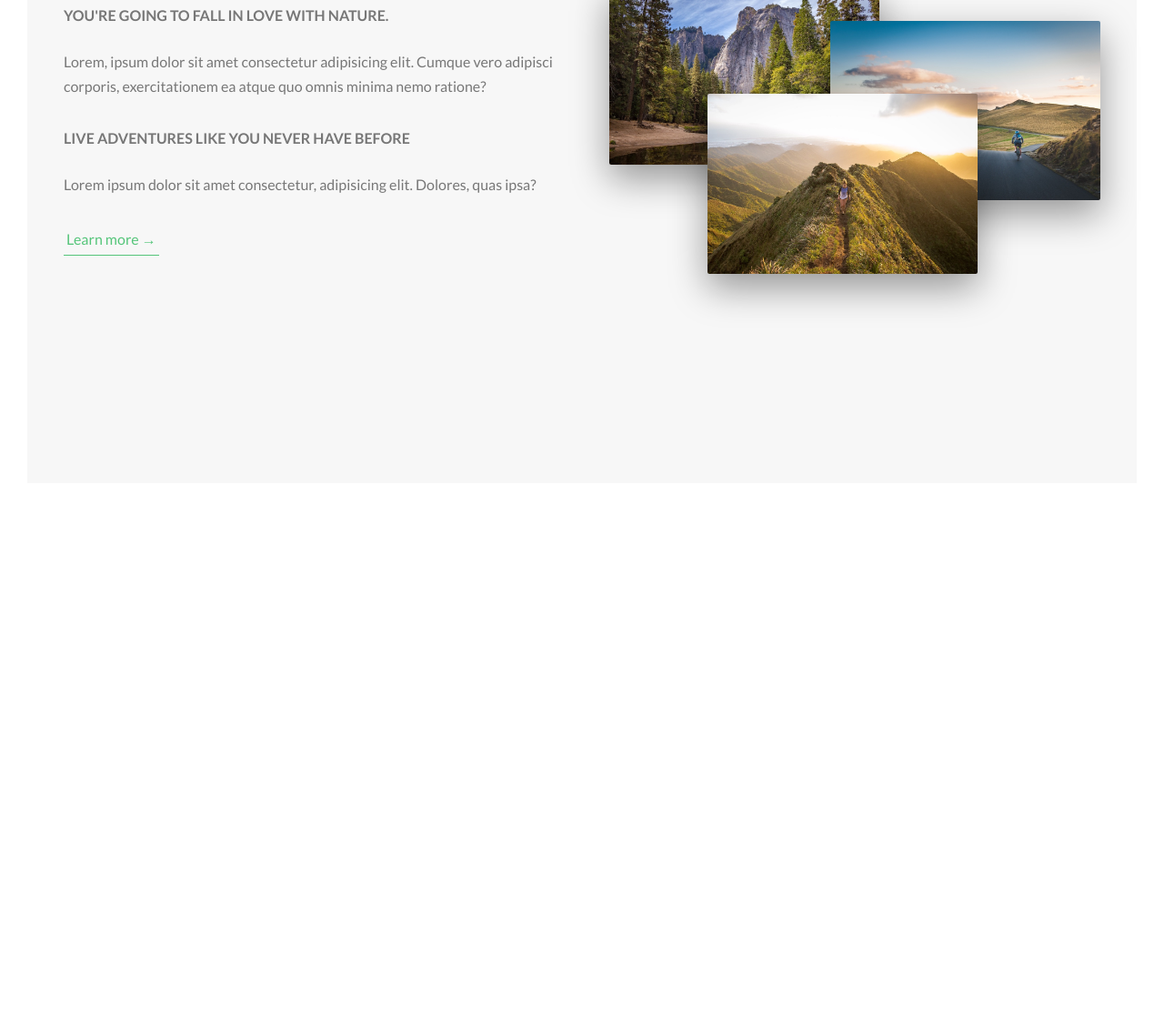
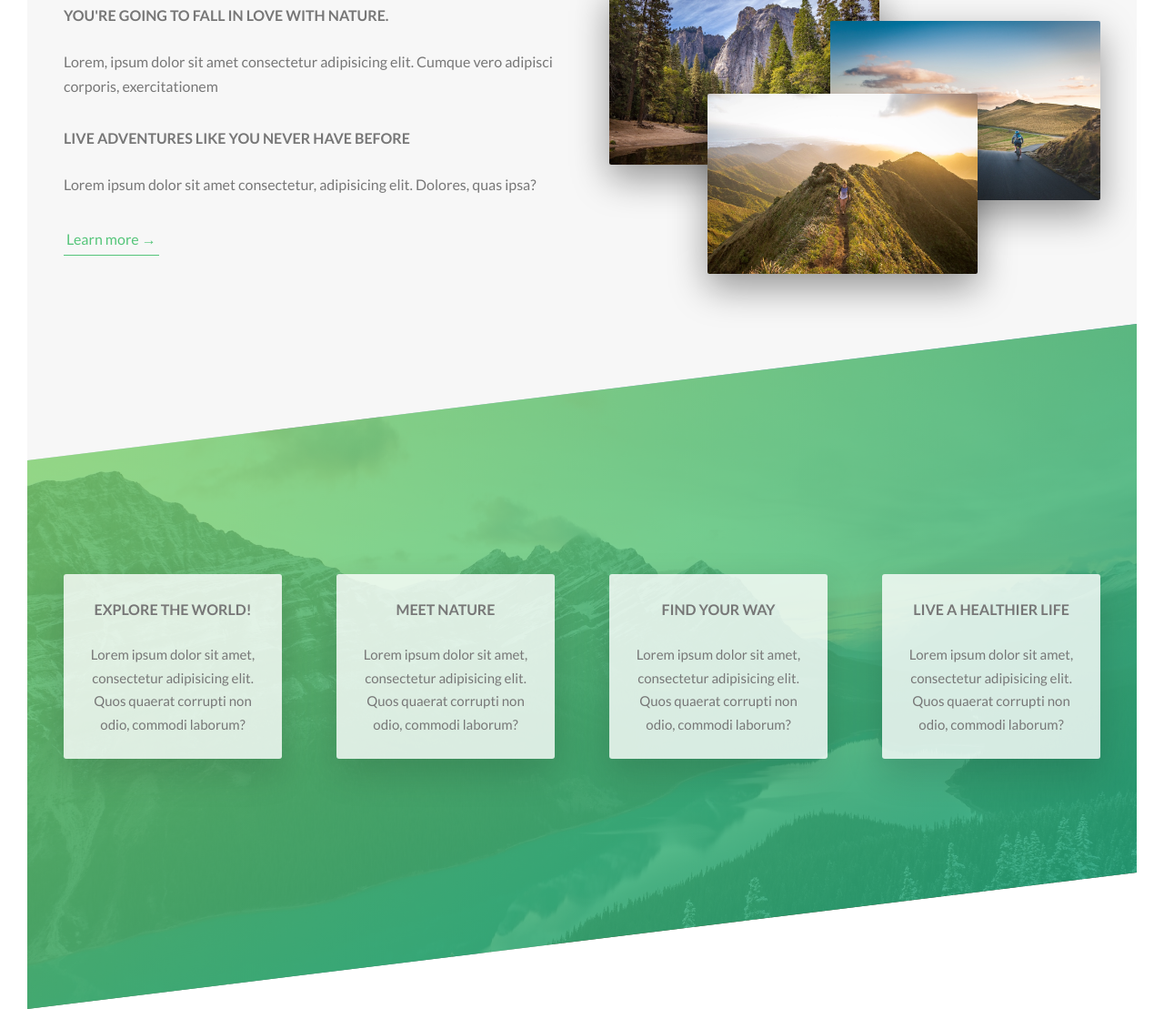
Before and after one commit to RickJP/JONAS_Natours_Site_Project, a website: page index.html in a window 1280 px wide. Shown: the part 960-2069 px from the top of the page at 91% size. Before the commit the page ends 1521 px from the top, so only its background shows below. Drawn offline with Linux system fonts and the light colour scheme.

Commit message:
Worked on the features section, and enjoyed the pleasing results

```diff
--- a/index.html
+++ b/index.html
@@ -6,7 +6,7 @@
   <meta name="viewport" content="width=device-width, initial-scale=1.0">
 
   <link href="https://fonts.googleapis.com/css?family=Lato:100,300,400,700,900" rel="stylesheet">
-
+  <link rel="stylesheet" href="css/icon-font.css">
   <!-- <link rel="stylesheet" href="css/icon-font.css"> -->
   <link rel="stylesheet" href="css/style.css">
   <link rel="shortcut icon" type="image/png" href="img/favicon.png">
@@ -40,7 +40,7 @@
         <div class="col-1-of-2">
           <h3 class="heading-tertiary  u-margin-bottom-small">You're going to fall in love with nature.</h3>
           <p class="paragraph">
-            Lorem, ipsum dolor sit amet consectetur adipisicing elit. Cumque vero adipisci corporis, exercitationem ea atque quo omnis minima nemo ratione?
+            Lorem, ipsum dolor sit amet consectetur adipisicing elit. Cumque vero adipisci corporis, exercitationem
           </p>
           <h3 class="heading-tertiary u-margin-bottom-small">Live adventures like you never have before</h3>
           <p class="paragraph">
@@ -59,6 +59,49 @@
         </div>
       </div>
 
+    </section>
+
+    <section class="section-features">
+
+
+      <div class="row">
+        <div class="col-1-of-4">
+          <div class="feature-box">
+            <i class="feature-box__icon icon-basic-world"></i>
+            <h3 class="heading-tertiary u-margin-bottom-small">Explore the World!</h3>
+            <p class="feature-box__text">
+              Lorem ipsum dolor sit amet, consectetur adipisicing elit. Quos quaerat corrupti non odio, commodi laborum?
+            </p>
+          </div>
+        </div>
+        <div class="col-1-of-4">
+          <div class="feature-box">
+            <i class="feature-box__icon icon-basic-compass"></i>
+            <h3 class="heading-tertiary u-margin-bottom-small">Meet Nature</h3>
+            <p class="feature-box__text">
+              Lorem ipsum dolor sit amet, consectetur adipisicing elit. Quos quaerat corrupti non odio, commodi laborum?
+            </p>
+          </div>
+        </div>
+        <div class="col-1-of-4">
+          <div class="feature-box">
+            <i class="feature-box__icon icon-basic-map"></i>
+            <h3 class="heading-tertiary u-margin-bottom-small">Find Your Way</h3>
+            <p class="feature-box__text">
+              Lorem ipsum dolor sit amet, consectetur adipisicing elit. Quos quaerat corrupti non odio, commodi laborum?
+            </p>
+          </div>
+        </div>
+        <div class="col-1-of-4">
+          <div class="feature-box">
+            <i class="feature-box__icon icon-basic-heart"></i>
+            <h3 class="heading-tertiary u-margin-bottom-small">Live a Healthier Life</h3>
+            <p class="feature-box__text">
+              Lorem ipsum dolor sit amet, consectetur adipisicing elit. Quos quaerat corrupti non odio, commodi laborum?
+            </p>
+          </div>
+        </div>
+      </div>
     </section>
   </main>
 
--- a/sass/main.scss
+++ b/sass/main.scss
@@ -9,6 +9,7 @@
 
 @import "components/button";
 @import "components/composition";
+@import "components/feature-box.scss";
 
 @import "layout/header";
 @import "layout/grid";
--- a/sass/pages/home.scss
+++ b/sass/pages/home.scss
@@ -3,3 +3,17 @@
 	padding: 25rem 0;
 	margin-top: -25vh;
 }
+
+.section-features {
+	padding: 20rem 0;
+	background-image: linear-gradient(to right bottom, rgba($color-primary-light, 0.8), rgba($color-primary-dark, 0.8)),
+		url('../img/nat-4.jpg');
+	background-size: cover;
+
+	transform: skewY(-7deg);
+	margin-top: -10rem;
+
+	& > * {
+		transform: skewY(7deg);
+	}
+}
```
Also changed, not shown: css/style.css.
